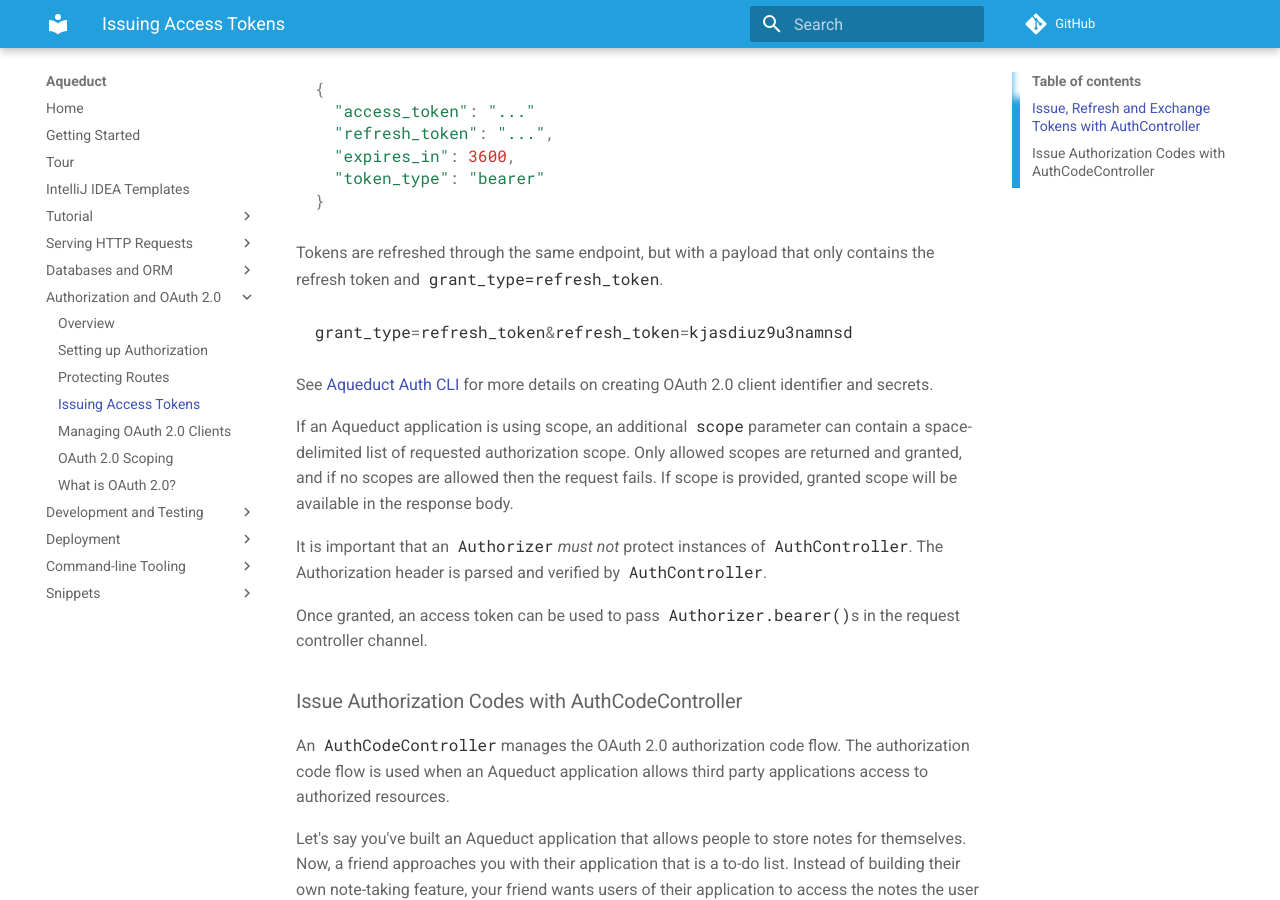
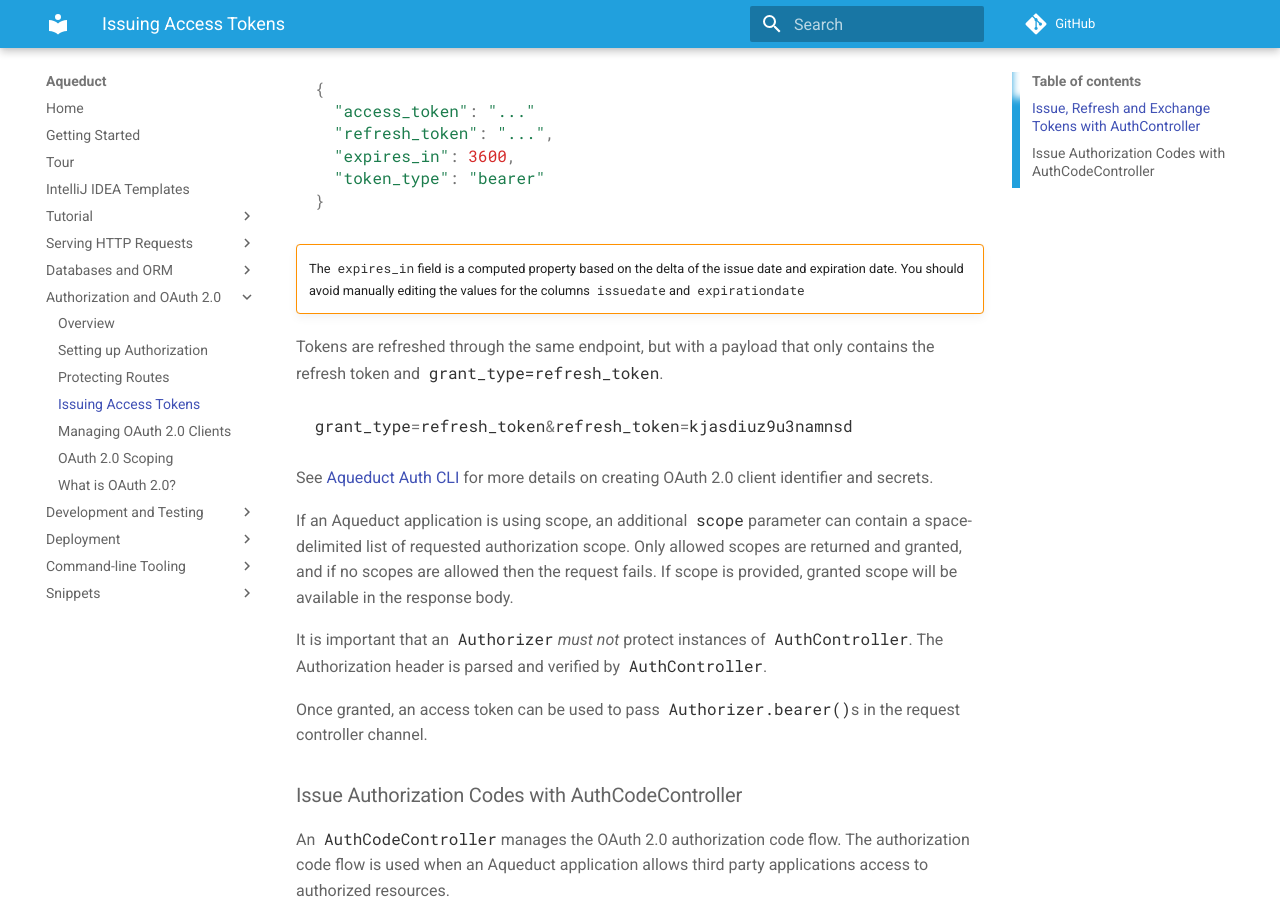
Before and after one commit to stablekernel/aqueduct, an MkDocs documentation site: the page built from source/docs/auth/controllers.md, in a window 1280 px wide and 900 px high, scrolled down 1404 px. Built offline with MkDocs 1.6.1 and Material for MkDocs 9.7.7, drawn with Linux system fonts in a browser that asks for light colours; comment, search, counter and statistics services are not loaded; old or Windows-style settings are respelled for this version of MkDocs.

Commit message:
Note about expiration time (#326)
* Note about expiration time

Just added that note I mentioned beforee

* Update controllers.md

* Better syntax usage

Also made note less ambiguous

````diff
--- a/source/docs/auth/controllers.md
+++ b/source/docs/auth/controllers.md
@@ -56,6 +56,10 @@
   "token_type": "bearer"
 }
 ```
+
+
+!!! warning ""
+    The `expires_in` field is a computed property based on the delta of the issue date and expiration date. You should avoid manually editing the values for the columns `issuedate` and `expirationdate`
 
 Tokens are refreshed through the same endpoint, but with a payload that only contains the refresh token and `grant_type=refresh_token`.
 
````
